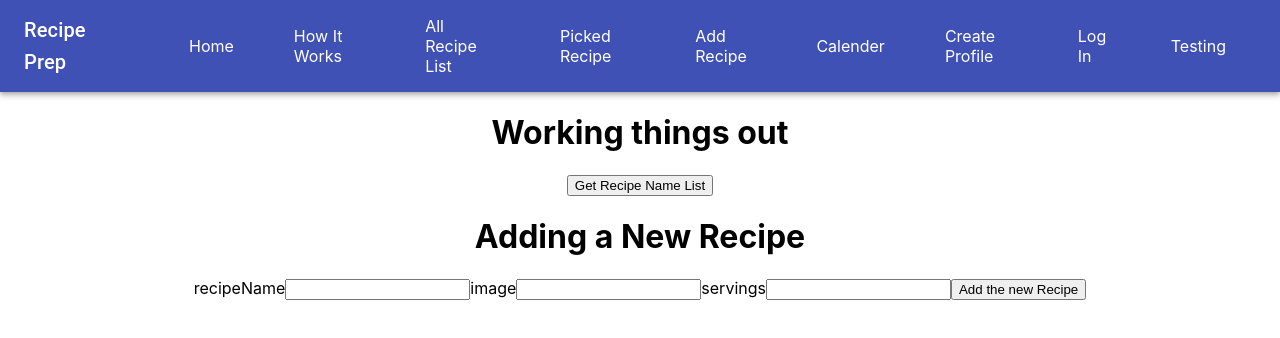
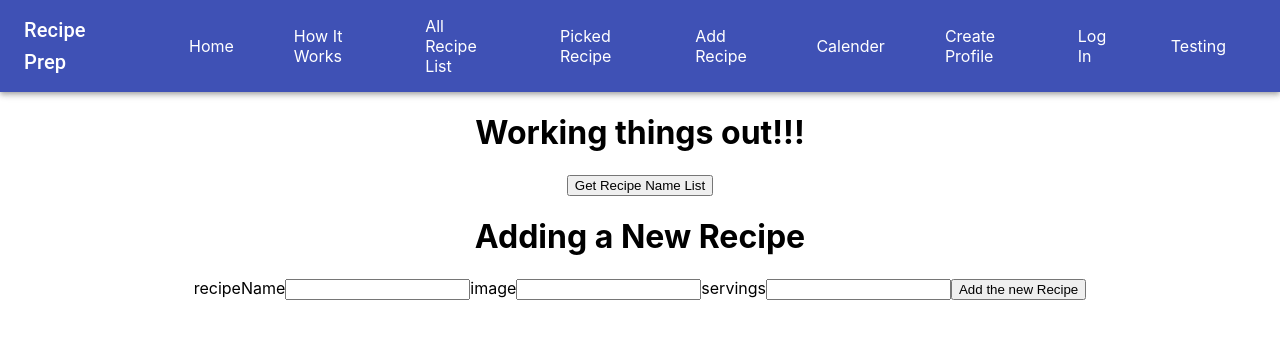
Before and after one commit to MichaelABartlett/js311-checkpoint2, a React (Create React App) app in the folder client/: page / in a window 1280 px wide. Shown: the top 338 px of the page. Built offline with nearby package versions, Linux system fonts and the light colour scheme.

Commit message:
trying to get front end to talk to back3

```diff
--- a/client/src/components/testing.js
+++ b/client/src/components/testing.js
@@ -35,7 +35,7 @@ const addRecipe = (req, res) => {
     <div className="App">
       <div>
 
-        <h1>Working things out</h1>
+        <h1>Working things out!!!</h1>
         <button onClick={recipeNames}>Get Recipe Name List</button>
       </div>
       <div>
```
